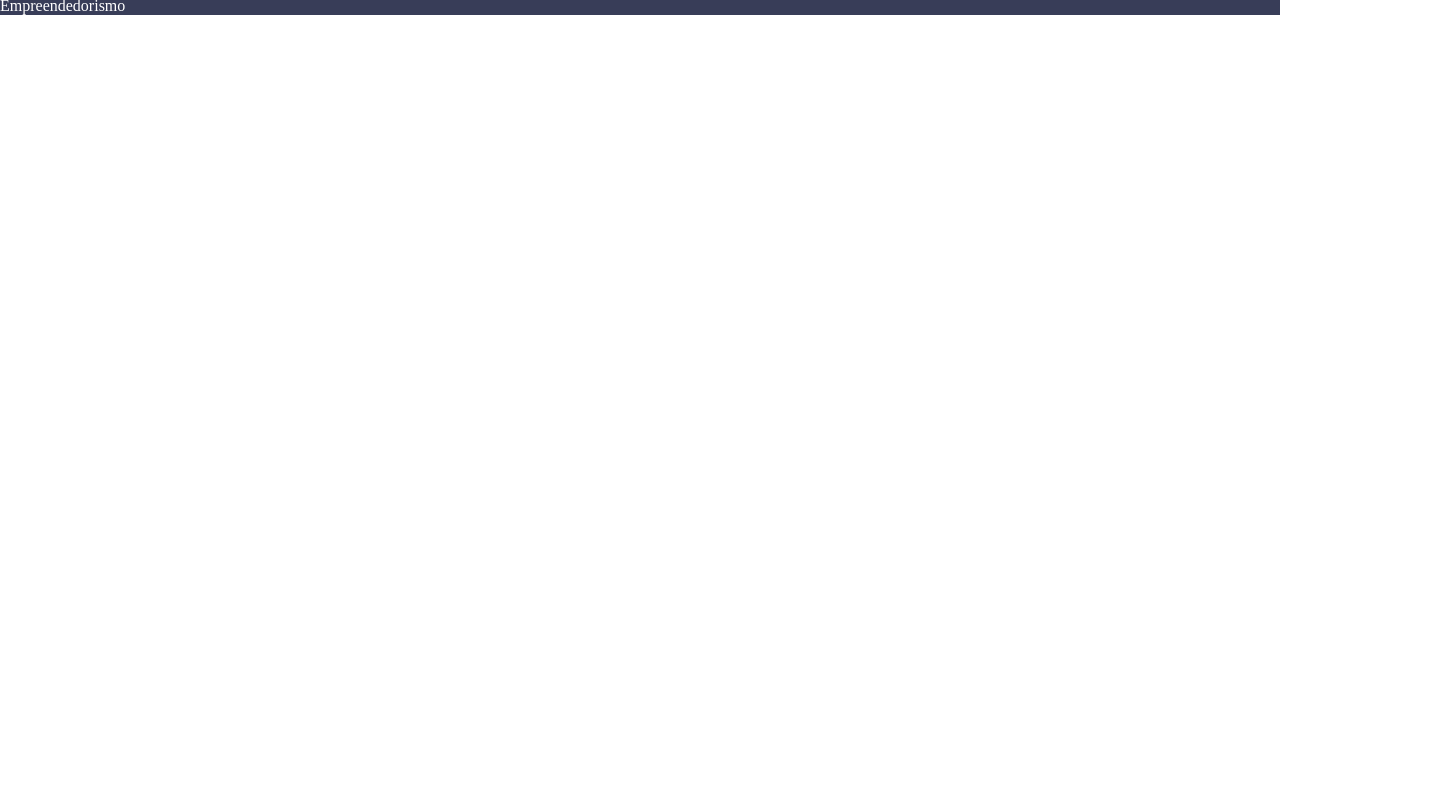
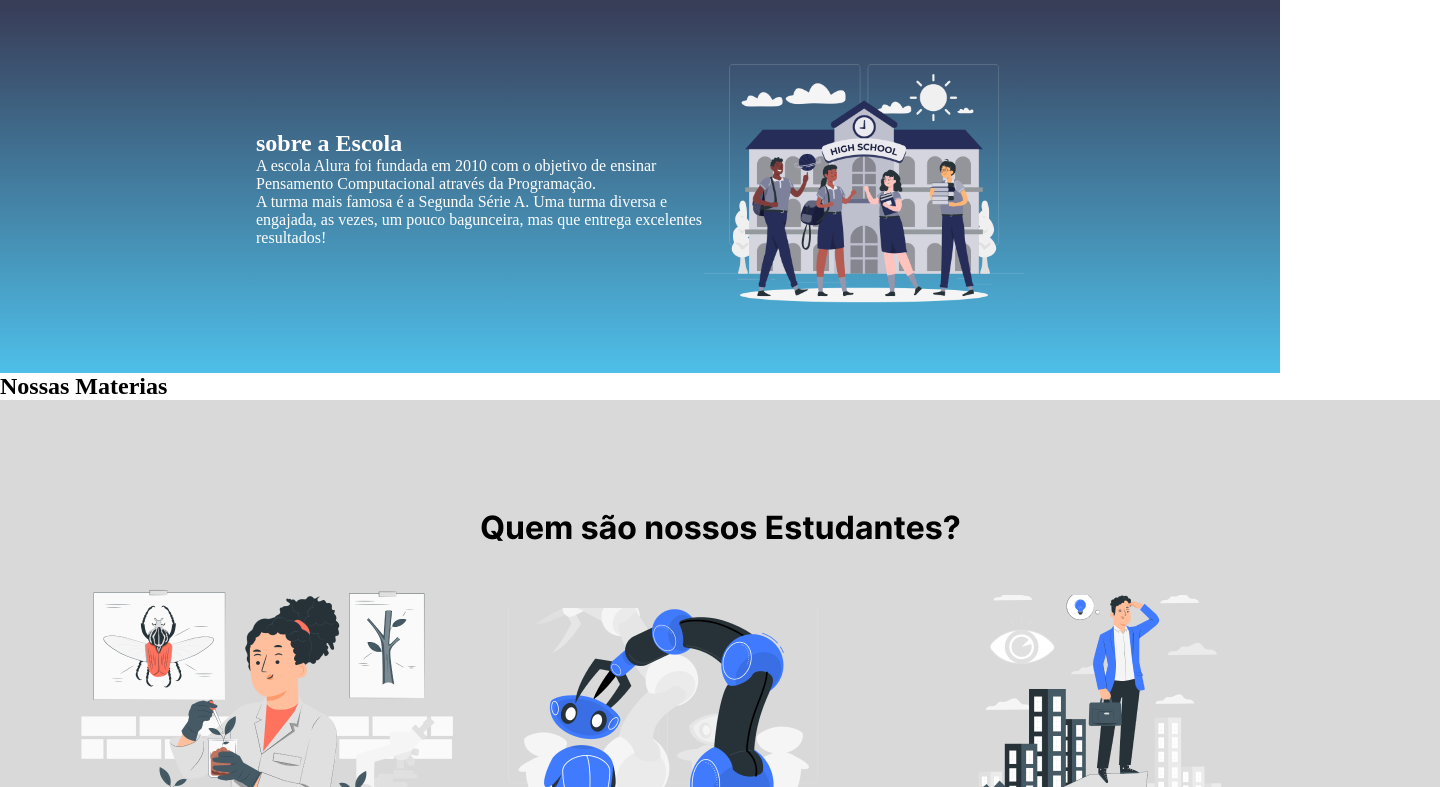
Before and after one commit to IANluka123/site_feira-de-profiss-es, a plain HTML site: page index.html in a window 1280 px wide. Shown: the part 100-887 px from the top of the page, 1440 px wide, since content can reach past the window. Before the commit the page ends 800 px from the top, so only its background shows below. Drawn offline with Linux system fonts and the light colour scheme; a web font is replaced by a local one.

Commit message:
Terminei o cabeçalho e comecei a materias

```diff
--- a/index.html
+++ b/index.html
@@ -5,6 +5,9 @@
     <meta name="viewport" content="width=device-width, initial-scale=1.0">
     <title>Document</title>
     <link rel="stylesheet" href="style.css">
+    <link rel="preconnect" href="https://fonts.googleapis.com">
+<link rel="preconnect" href="https://fonts.gstatic.com" crossorigin>
+<link href="https: //fonts.googleapis.com/css2? família= Poppins & display=swap" rel="stylesheet">
 </head>
 <body>
     <header class="Cabeçalho">
@@ -16,6 +19,19 @@
     <li class="Cabeçalho-lista-item">Robitica</li>
     <li  class="Cabeçalho-lista-item">Empreendedorismo</li>
     </header>
+    <section class="escola">
+        <div class="escola-div-conteudo">
+            <h2 class="escola-titulo">sobre a Escola</h2>
+<p class="escola-texto-um">A escola Alura foi fundada em 2010 com o objetivo de ensinar Pensamento Computacional através da Programação.</p>
+<p class="escola-texto-dois"> A turma mais famosa é a Segunda Série A. Uma turma diversa e engajada, as vezes, um pouco bagunceira, mas que entrega excelentes resultados!</p>
+</div>
+        <img class="escola-imagem" src="High School-rafiki.png" alt="Escola com alunos">
+</section>
+<section class="estunde">
+    <h2 class="estudante-titulo">Nossas Materias</h2>
+    <img src="Estudantes.png" alt="Materias">
+
+</section>
 
 </body>
 </html>
--- a/style.css
+++ b/style.css
@@ -2,13 +2,39 @@
         margin: 0;
         padding: 0;
     }
+    body{
+        família de fontes: 'Poppins', sem serifa;
+    }
     .Cabeçalho{
         background-color: #383D58;
         color: white;
-
+        display: flex;
+        justify-content: space-around;
+        align-items: center;
+        padding: 24px 0;
     }
 
     .Cabeçalho-imagem{
         width: 50%;
 
     }
+    .Cabeçalho-lista-item{
+        display: inline-block;
+        margin: 0 16px;
+        font-size: 24px;
+    }
+
+ .escola-imagem{
+    width: 25%;
+ }
+ .escola{
+    background-image: linear-gradient(#383D58, #4EBFE9);
+    color: white;
+    display: flex;
+    justify-content: center;
+    align-items: center;
+    padding: 24px 0;
+ }
+ .escola-div-conteudo{
+    width: 35%;
+ }
```
Also changed, not shown: Estudantes.png (added), High School-rafiki.png (added).
